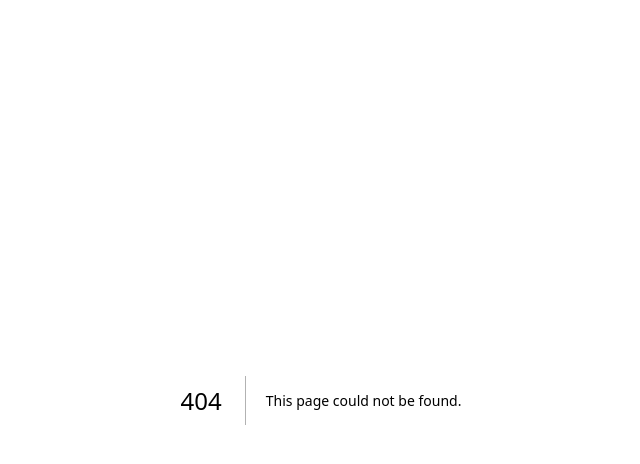
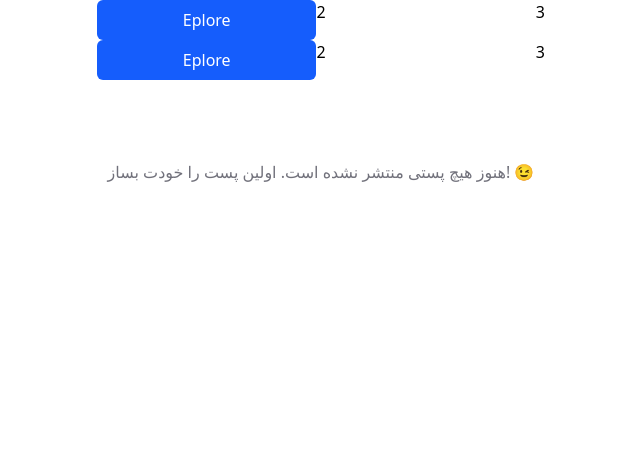
Before and after one commit to tinybug-m/social-trip, a Next.js app: page /feed in a window 1280 px wide. Before the commit this address had no page. Shown: the top 464 px of the page, without its empty margins (319-959 px from the left). Built offline with nearby package versions, Linux system fonts and the light colour scheme; no server answers; the database is empty.

Commit message:
feat: add feed route group layout

```diff
--- /dev/null
+++ b/src/app/(feeds)/feed/page.tsx
@@ -0,0 +1,36 @@
+// TODO : Write top navbar
+// TODO : Write bottom navbar
+
+import { getPosts } from '@/src/services/posts/getPost'
+
+// TODO: what the hell is this file doing there (generateFeedArray)
+import { generateFeedArray } from '../../test/generateFeedArray'
+import { Post } from '@/src/lib/types/entities'
+import TopNavBar from '@/src/components/molecules/TopNavBar'
+import ExploreGrid from '@/src/components/templates/ExploreGrid'
+
+export default async function InstagramExplore() {
+  const { data: dbPosts, error: postsError } = await getPosts('post')
+  if (postsError) console.error('Error fetching posts:', postsError.message)
+
+  const { data: dbReels, error } = await getPosts('reel')
+  if (error) console.error('Error fetching posts:', error.message)
+
+  const posts: Post[] = dbPosts || []
+  const reels: Post[] = dbReels || []
+
+  const { feed } = await generateFeedArray(reels, posts)
+
+  return (
+    <div className="font-sans antialiased">
+      <TopNavBar />
+      {feed.length === 0 ? (
+        <div className="text-center py-20 text-zinc-500">
+          هنوز هیچ پستی منتشر نشده است. اولین پست را خودت بساز! 😉
+        </div>
+      ) : (
+        <ExploreGrid feed={feed} />
+      )}
+    </div>
+  )
+}
--- /dev/null
+++ b/src/app/(feeds)/layout.tsx
@@ -0,0 +1,15 @@
+import TopNavBar from '@/src/components/molecules/TopNavBar'
+import React from 'react'
+
+type Props = {}
+
+const FeedLayout = ({ children }: { children: React.ReactNode }) => {
+  return (
+    <div>
+      <TopNavBar />
+      {children}
+    </div>
+  )
+}
+
+export default FeedLayout
--- a/src/app/test/generateFeedArray.tsx
+++ b/src/app/test/generateFeedArray.tsx
@@ -1,9 +1,6 @@
-import { PostItem } from '../page'
+import { Post } from '@/src/lib/types/entities'
 
-export const generateFeedArray = async (
-  reels: PostItem[],
-  posts: PostItem[],
-) => {
+export const generateFeedArray = async (reels: Post[], posts: Post[]) => {
   const pattern = ['post', 'post', 'reel']
 
   let reelsQueue = [...reels]
```
Also changed, not shown: src/app/(feeds)/reels/page.tsx (renamed from src/app/reels/page.tsx).
